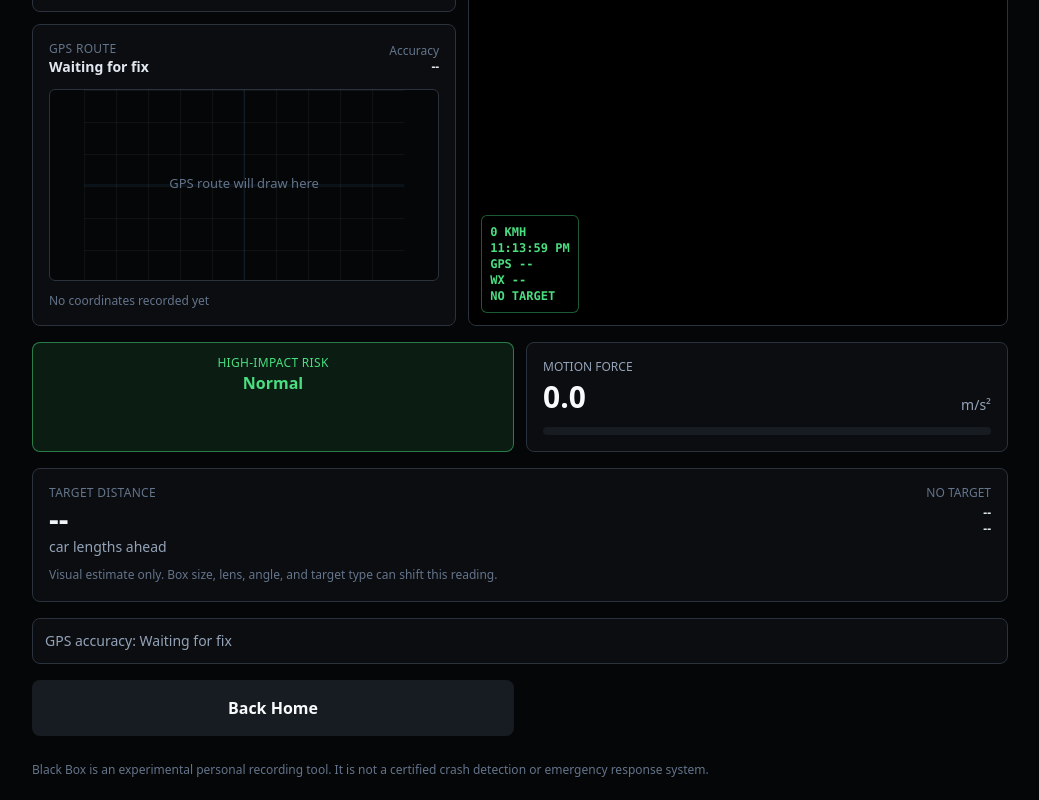
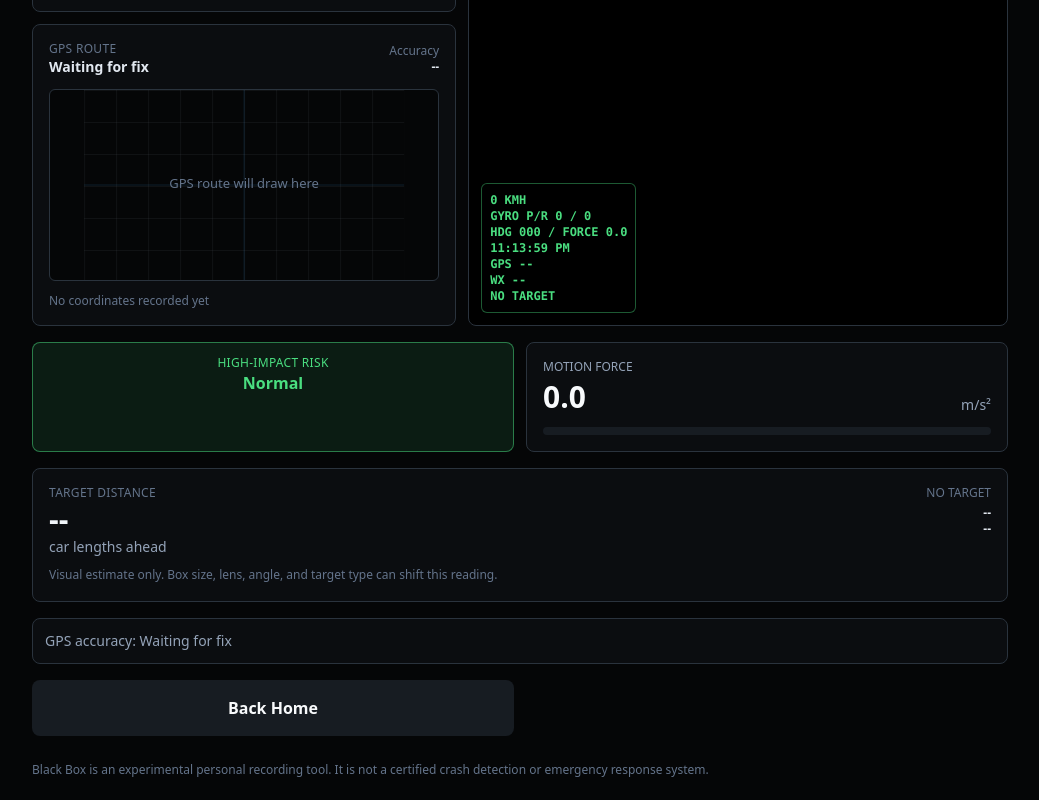
Before and after one commit to BLCKLGHT/blackbox, a Next.js app: page /drive in a window 1280 px wide. Shown: the part 1373-2173 px from the top of the page, without its empty margins (120-1159 px from the left). Built offline with nearby package versions, Linux system fonts and the light colour scheme.

Commit message:
Add live fullscreen driving HUD metrics

```diff
--- a/src/components/LiveVideoPreview.tsx
+++ b/src/components/LiveVideoPreview.tsx
@@ -2,7 +2,7 @@
 
 import { useEffect, useMemo, useRef, useState } from "react";
 import { metresPerSecondToKmh } from "@/lib/drive-utils";
-import type { GpsSample, HudTarget, WeatherInfo } from "@/types/drive";
+import type { GpsSample, HudTarget, MotionSample, OrientationSample, WeatherInfo } from "@/types/drive";
 
 export function LiveVideoPreview({
   stream,
@@ -10,6 +10,8 @@ export function LiveVideoPreview({
   compact = false,
   hudTargets = [],
   latestGps = null,
+  latestMotion = null,
+  latestOrientation = null,
   weather = null
 }: {
   stream: MediaStream | null;
@@ -17,12 +19,18 @@ export function LiveVideoPreview({
   compact?: boolean;
   hudTargets?: HudTarget[];
   latestGps?: GpsSample | null;
+  latestMotion?: MotionSample | null;
+  latestOrientation?: OrientationSample | null;
   weather?: WeatherInfo | null;
 }) {
   const ref = useRef<HTMLVideoElement>(null);
   const wrapperRef = useRef<HTMLDivElement>(null);
   const [immersiveFullscreen, setImmersiveFullscreen] = useState(false);
   const locked = useMemo(() => hudTargets.find((target) => target.lockState === "locked") ?? null, [hudTargets]);
+  const pitch = latestOrientation?.beta ?? 0;
+  const roll = latestOrientation?.gamma ?? 0;
+  const heading = latestOrientation?.alpha ?? latestGps?.heading ?? 0;
+  const motionForce = latestMotion?.magnitude ?? 0;
 
   useEffect(() => {
     if (ref.current) ref.current.srcObject = stream;
@@ -74,10 +82,10 @@ export function LiveVideoPreview({
           : `rounded-lg ${compact ? "h-36" : prominent ? "min-h-[420px] lg:min-h-[720px]" : "aspect-[9/16] max-h-[58vh]"}`
       }`}
     >
-      <div className="absolute left-3 top-3 z-10 rounded-full border border-signal-red/60 bg-black/70 px-3 py-1 text-xs font-black uppercase tracking-wide text-signal-red">
+      <div className="absolute left-[calc(0.75rem+env(safe-area-inset-left))] top-[calc(0.75rem+env(safe-area-inset-top))] z-10 rounded-full border border-signal-red/60 bg-black/70 px-3 py-1 text-xs font-black uppercase tracking-wide text-signal-red">
         REC Camera
       </div>
-      <button className="absolute right-3 top-3 z-20 rounded-md border border-signal-blue/70 bg-black/70 px-3 py-1 text-xs font-black uppercase tracking-wide text-signal-blue" type="button" onClick={() => void toggleFullscreen()}>
+      <button className="absolute right-[calc(0.75rem+env(safe-area-inset-right))] top-[calc(0.75rem+env(safe-area-inset-top))] z-20 rounded-md border border-signal-blue/70 bg-black/70 px-3 py-1 text-xs font-black uppercase tracking-wide text-signal-blue" type="button" onClick={() => void toggleFullscreen()}>
         {immersiveFullscreen ? "Exit" : "Full Screen"}
       </button>
       {stream ? (
@@ -98,7 +106,7 @@ export function LiveVideoPreview({
                 height: `${target.height * 100}%`
               }}
             >
-              <span className={`absolute -bottom-7 left-0 whitespace-nowrap rounded-sm px-2 py-1 text-[10px] font-black uppercase ${target.lockState === "locked" ? "bg-signal-green text-cockpit-950" : "bg-signal-amber text-cockpit-950"}`}>
+              <span className={`absolute left-0 whitespace-nowrap rounded-sm px-2 py-1 font-black uppercase ${immersiveFullscreen ? "-bottom-8 text-xs" : "-bottom-7 text-[10px]"} ${target.lockState === "locked" ? "bg-signal-green text-cockpit-950" : "bg-signal-amber text-cockpit-950"}`}>
                 {target.lockState === "locked" ? "LOCK" : "VEH"}
                 {target.plateText && (target.plateConfidence ?? 0) >= 90 ? ` ${target.plateText}` : ""}
                 {target.estimatedSpeedMetresPerSecond !== null ? ` ${(target.estimatedSpeedMetresPerSecond * 3.6).toFixed(0)}KMH` : ""}
@@ -107,8 +115,16 @@ export function LiveVideoPreview({
           ))}
         </div>
       ) : null}
-      <div className="pointer-events-none absolute bottom-3 left-3 z-10 max-w-[78%] rounded-md border border-signal-green/40 bg-black/70 p-2 font-mono text-[11px] font-bold uppercase leading-5 text-signal-green sm:text-xs">
+      <div
+        className={`pointer-events-none absolute z-10 max-w-[82%] rounded-md border border-signal-green/40 bg-black/70 font-mono font-bold uppercase text-signal-green ${
+          immersiveFullscreen
+            ? "bottom-[calc(0.75rem+env(safe-area-inset-bottom))] left-[calc(0.75rem+env(safe-area-inset-left))] p-3 text-xs leading-6 sm:text-sm"
+            : "bottom-3 left-3 p-2 text-[11px] leading-5 sm:text-xs"
+        }`}
+      >
         <div>{metresPerSecondToKmh(latestGps?.speedMetresPerSecond).toFixed(0)} KMH</div>
+        <div>GYRO P/R {pitch.toFixed(0)} / {roll.toFixed(0)}</div>
+        <div>HDG {heading.toFixed(0).padStart(3, "0")} / FORCE {motionForce.toFixed(1)}</div>
         <div>{new Date().toLocaleTimeString()}</div>
         <div>{latestGps ? `${latestGps.latitude.toFixed(5)}, ${latestGps.longitude.toFixed(5)}` : "GPS --"}</div>
         <div>{weather ? `${weather.temperatureCelsius?.toFixed(0) ?? "--"}C ${weather.summary}` : "WX --"}</div>
--- a/src/components/RecordingCockpit.tsx
+++ b/src/components/RecordingCockpit.tsx
@@ -50,7 +50,16 @@ export function RecordingCockpit({
           <FlightGyroDisplay orientation={latestOrientation} motion={latestMotion} compact={compact} />
           <RouteMap samples={gpsSamples} latest={latestGps} compact={compact} />
         </div>
-        <LiveVideoPreview stream={stream} prominent compact={compact} hudTargets={hudTargets} latestGps={latestGps} weather={weather} />
+        <LiveVideoPreview
+          stream={stream}
+          prominent
+          compact={compact}
+          hudTargets={hudTargets}
+          latestGps={latestGps}
+          latestMotion={latestMotion}
+          latestOrientation={latestOrientation}
+          weather={weather}
+        />
       </div>
     </section>
   );
```
